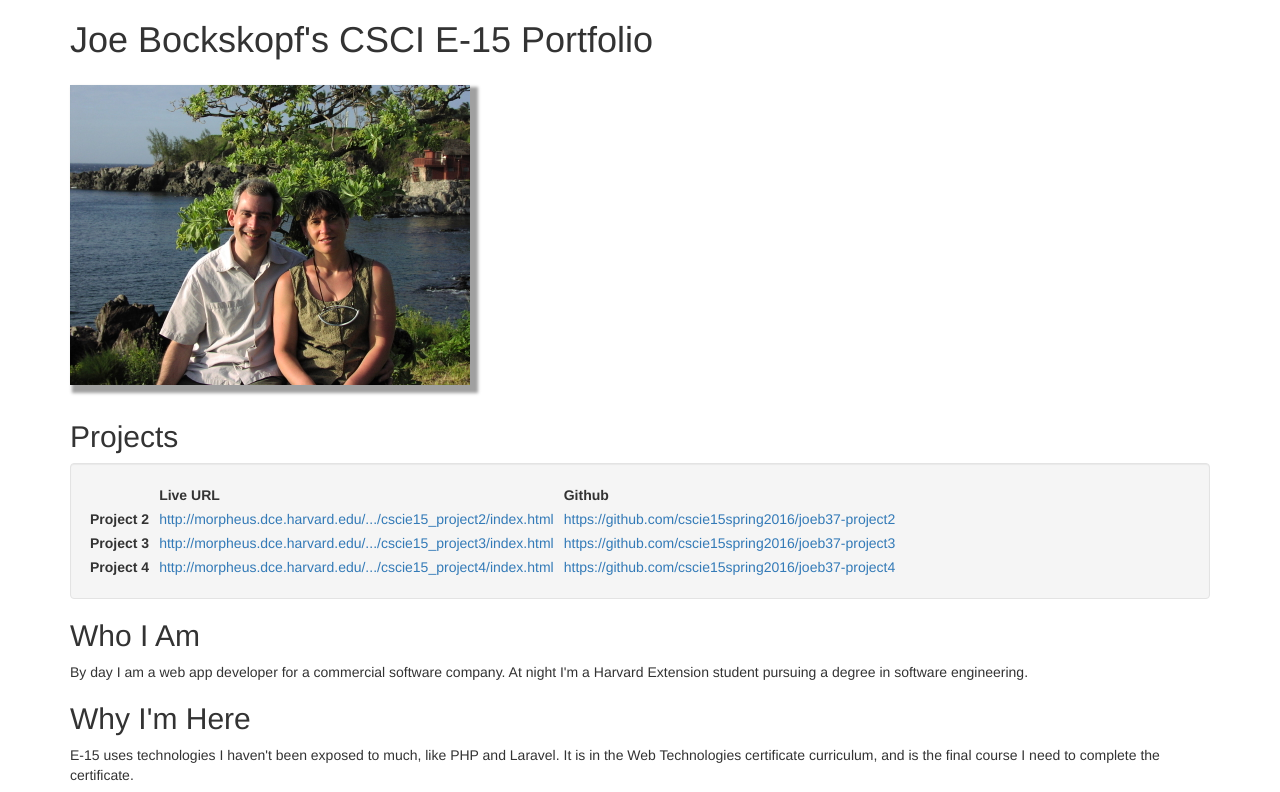
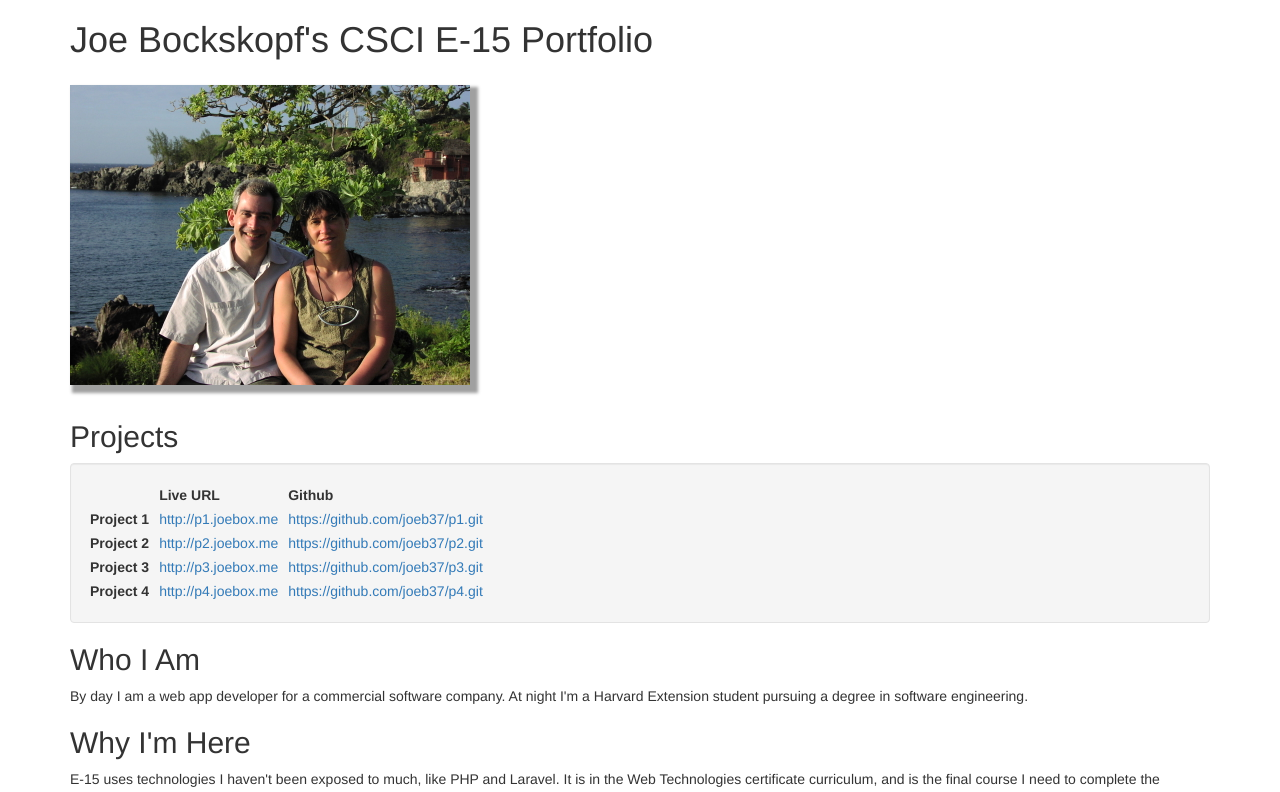
Before and after one commit to joeb37/p1, a plain HTML site: page index.html in a window 1280 px wide. Shown: the top 792 px of the page. Drawn offline with Linux system fonts and the light colour scheme.

Commit message:
Fixing links in index.html

```diff
--- a/index.html
+++ b/index.html
@@ -34,19 +34,24 @@
           </thead>
           <tbody>
             <tr>
+              <th scope="row">Project 1</th>
+              <td><a href="http://p1.joebox.me">http://p1.joebox.me</a></td>
+              <td><a href="https://github.com/joeb37/p1.git">https://github.com/joeb37/p1.git</a></td>
+            </tr>
+            <tr>
               <th scope="row">Project 2</th>
-              <td><a href="#top">http://morpheus.dce.harvard.edu/.../cscie15_project2/index.html</a></td>
-              <td><a href="#top">https://github.com/cscie15spring2016/joeb37-project2</a></td>
+              <td><a href="http://p2.joebox.me">http://p2.joebox.me</a></td>
+              <td><a href="https://github.com/joeb37/p2.git">https://github.com/joeb37/p2.git</a></td>
             </tr>
             <tr>
               <th scope="row">Project 3</th>
-              <td><a href="#top">http://morpheus.dce.harvard.edu/.../cscie15_project3/index.html</a></td>
-              <td><a href="#top">https://github.com/cscie15spring2016/joeb37-project3</a></td>
+              <td><a href="http://p3.joebox.me">http://p3.joebox.me</a></td>
+              <td><a href="https://github.com/joeb37/p3.git">https://github.com/joeb37/p3.git</a></td>
             </tr>
             <tr>
               <th scope="row">Project 4</th>
-              <td><a href="#top">http://morpheus.dce.harvard.edu/.../cscie15_project4/index.html</a></td>
-              <td><a href="#top">https://github.com/cscie15spring2016/joeb37-project4</a></td>
+              <td><a href="http://p4.joebox.me">http://p4.joebox.me</a></td>
+              <td><a href="https://github.com/joeb37/p4.git">https://github.com/joeb37/p4.git</a></td>
             </tr>
           </tbody>
         </table>
```
